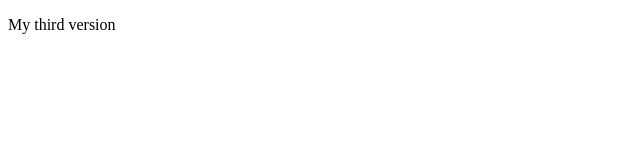
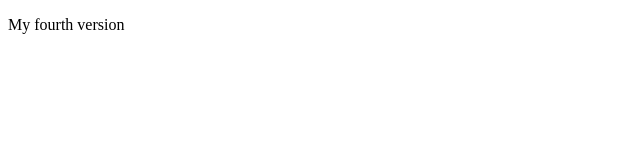
Before and after one commit to shivanshu777/learning_git, a plain HTML site: page index.html in a window 1280 px wide. Shown: the full height of the page, 0-640 px from the left. Drawn offline with Linux system fonts and the light colour scheme.

Commit message:
This is my fourth version on branch shivanshu

```diff
--- a/index.html
+++ b/index.html
@@ -6,6 +6,6 @@
     <title>Document</title>
 </head>
 <body>
-    <p>My third version</p>
+    <p>My fourth version</p>
 </body>
 </html>
```
